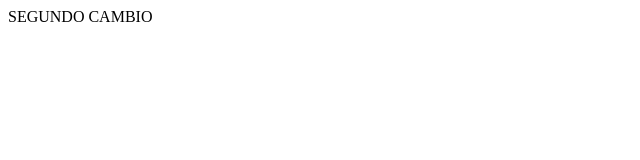
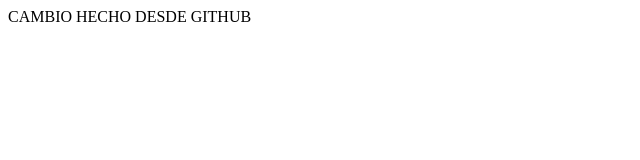
Before and after one commit to vbellera-dev/miPrimerRepo, a plain HTML site: page index.html in a window 1280 px wide. Shown: the whole page, without its empty margins (0-640 px from the left). Drawn offline with Linux system fonts and the light colour scheme.

Commit message:
Update made in GitHub

```diff
--- a/index.html
+++ b/index.html
@@ -5,7 +5,7 @@
     <meta http-equiv="X-UA-Compatible" content="IE=edge">
     <meta name="viewport" content="width=device-width, initial-scale=1.0">
     <title>Document</title>
-    SEGUNDO CAMBIO
+    CAMBIO HECHO DESDE GITHUB
 </head>
 <body>
 
```
